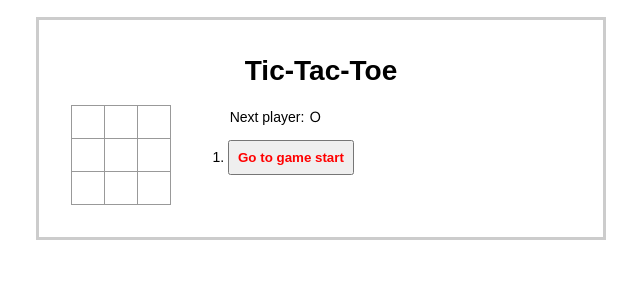
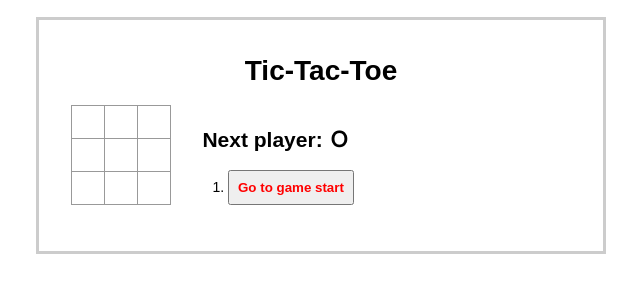
Before and after one commit to Teenyang/React-test, a React (Create React App) app: page / in a window 1280 px wide. Shown: the top 300 px of the page, without its empty margins (319-959 px from the left). Built offline with nearby package versions, Linux system fonts and the light colour scheme.

Commit message:
feat: situation of game ends in a tie

```diff
--- a/src/game/GamePage.js
+++ b/src/game/GamePage.js
@@ -99,7 +99,11 @@ const Game = () => {
   }
 
   const winner = calculateWinner(squares);
-  const status = winner ? `Winner: ${currentPlayer(xIsNext)}` : `Next player: ${nextPlayer(xIsNext)}`
+  const gameEnd = currentSquare.every(square => square);
+  console.log('gameEnd: ', gameEnd);
+  const status = winner ?
+    `Winner: ${currentPlayer(xIsNext)}` :
+    (gameEnd ? 'The game ends in a tie!' : `Next player: ${nextPlayer(xIsNext)}`);
 
   const jumpTo = (index) => {
     console.log('jumpTo: ', index);
@@ -127,7 +131,7 @@ const Game = () => {
         <Board squares={currentSquare} handleClick={HandleClick} hasWinner={winner} />
       </div>
       <div className="game-info">
-        <div>{status}</div>
+        <h2>{status}</h2>
         <ol>{Todo}</ol>
       </div>
     </div>
```
